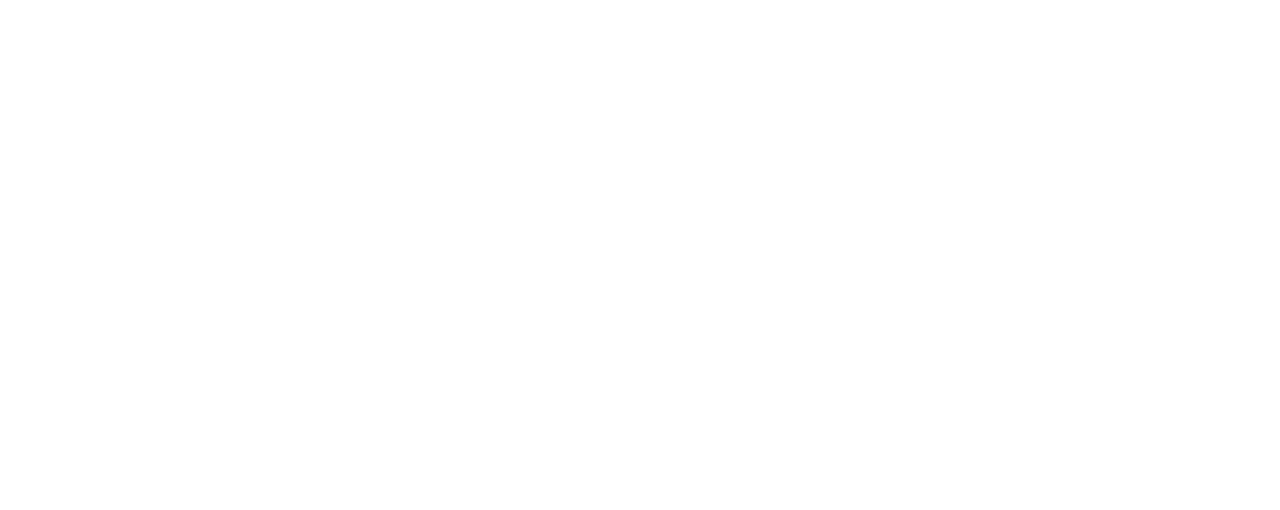
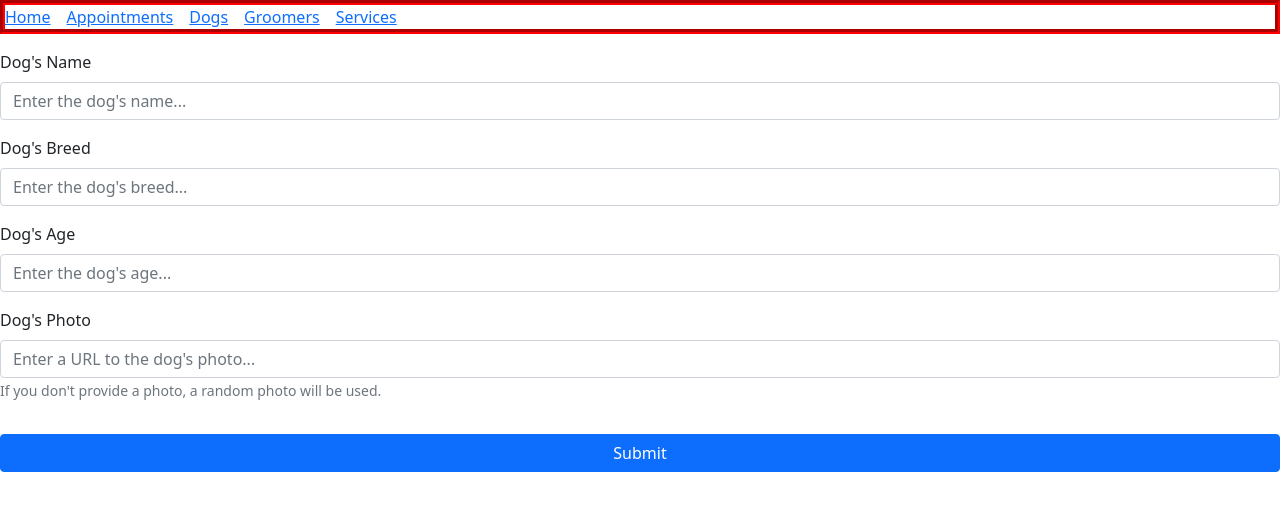
Before and after one commit to trevor-vardeman/all-dogs-go-to-the-spa-client, a React (Create React App) app: page /create-dog in a window 1280 px wide. Before the commit this address had no page. Shown: the top 510 px of the page. Built offline with nearby package versions, Linux system fonts and the light colour scheme; no server answers.

Commit message:
added CreateDog component, almost fully functioning

```diff
--- a/src/components/CreateAppointment.js
+++ b/src/components/CreateAppointment.js
@@ -58,6 +58,7 @@
       <Navbar />
       <AppointmentNav />
       <h2>Create an Appointment</h2>
+      <p>If you don't see a dog, groomer, or service, go to their pages above to create a new profile.</p>
       <Stack gap={3}>
         <DropdownButton
           title={dogSelect === "" ? "Select a Dog" : dogSelect}
--- /dev/null
+++ b/src/components/CreateDog.js
@@ -0,0 +1,80 @@
+import { useState, useEffect } from 'react'
+import { useNavigate } from "react-router-dom"
+import Form from 'react-bootstrap/Form'
+import Navbar from './Navbar'
+import Stack from 'react-bootstrap/Stack'
+import Button from 'react-bootstrap/Button'
+
+function CreateDog() {
+  const [name, setName] = useState("")
+  const [breed, setBreed] = useState("")
+  const [age, setAge] = useState("")
+  const [photo_url, setPhoto_url] = useState("")
+  const [randomDogPhoto, setRandomDogPhoto] = useState("")
+
+  let navigate = useNavigate()
+
+  useEffect(() => {
+    fetch("https://dog.ceo/api/breeds/image/random")
+      .then(r => r.json())
+      .then(data => setRandomDogPhoto(data.message))
+      .catch(err => alert(err.message))
+  },[])
+
+  function handleSubmit(e) {
+    e.preventDefault()
+
+    const dog = {
+      name: name,
+      breed: breed,
+      age: age,
+      photo_url: photo_url
+    }
+
+    fetch("http://localhost:9292/create-dog", {
+      method: "POST",
+      headers: {
+        "Content-Type": "application/json",
+      },
+      body: JSON.stringify(dog),
+    })
+    .then(() => {
+      alert("Dog saved!")
+      setName("")
+      setBreed("")
+      setAge("")
+      setPhoto_url("")
+      navigate(`/dogs`)
+    })
+  }
+
+  return (
+    <Stack gap={3}>
+      <Navbar />
+      <Form>
+        <Form.Group className="mb-3">
+          <Form.Label>Dog's Name</Form.Label>
+          <Form.Control required onChange={(e) => setName(e.target.value)} value={name} type="text" placeholder="Enter the dog's name..."/>
+        </Form.Group>
+        <Form.Group className="mb-3">
+          <Form.Label>Dog's Breed</Form.Label>
+          <Form.Control required onChange={(e) => setBreed(e.target.value)} value={breed} type="text" placeholder="Enter the dog's breed..."/>
+        </Form.Group>
+        <Form.Group className="mb-3">
+          <Form.Label>Dog's Age</Form.Label>
+          <Form.Control required onChange={(e) => setAge(e.target.value)} value={age} type="text" placeholder="Enter the dog's age..."/>
+        </Form.Group>
+        <Form.Group className="mb-3">
+          <Form.Label>Dog's Photo</Form.Label>
+          <Form.Control onChange={(e) => setPhoto_url(e.target.value)} value={photo_url} type="text" placeholder="Enter a URL to the dog's photo..."/>
+          <Form.Text className="text-muted">
+          If you don't provide a photo, a random photo will be used.
+        </Form.Text>
+        </Form.Group>
+      </Form>
+      <Button onClick={handleSubmit} as="input" type="submit" value="Submit" />
+    </Stack>
+  )
+}
+
+export default CreateDog
--- a/src/components/Dogs.js
+++ b/src/components/Dogs.js
@@ -1,9 +1,13 @@
 import { useState, useEffect } from 'react'
+import { useNavigate } from "react-router-dom"
 import Navbar from './Navbar'
 import Stack from 'react-bootstrap/Stack'
+import Button from 'react-bootstrap/Button'
 
 function Dogs() {
   const [dogs, setDogs] = useState([])
+
+  let navigate = useNavigate()
 
   useEffect(() => {
     fetch("http://localhost:9292/dogs")
@@ -12,17 +16,33 @@
       .catch(err => alert(err.message))
   },[])
 
+  function handleclick() {
+    navigate(`/create-dog`)
+  }
+
+  function handleDelete(id) {
+    fetch(`http://localhost:9292/dogs/${id}`, {
+      method: "DELETE",
+    })
+      .then(() => console.log(null))
+      .then(() => {
+        alert("Dog deleted!")
+      })
+  }
+
   return (
     <Stack gap={3}>
       <Navbar />
       <Stack gap={3}>
         <h2>Dogs</h2>
+        <Button onClick={handleclick}>Create a Dog Profile</Button>
         {dogs.map((dog) => (
           <div key={dog.id}>
+            <Button onClick={() => handleDelete(dog.id)} size="sm" variant="danger">Delete Dog</Button>
             <h6><strong>{dog.name}</strong></h6>
             <h6>Breed: {dog.breed}</h6>
             <h6>Age: {dog.age}</h6>
-            <img style={{maxWidth: "300px", maxHeight: "300px"}} src={dog.photo_url} alt={`${dog.name} the ${dog.breed}`}/>
+            <img style={{maxWidth: "200px", maxHeight: "200px"}} src={dog.photo_url} alt={`${dog.name} the ${dog.breed}`}/>
           </div>
         ))}
       </Stack>
--- a/src/index.js
+++ b/src/index.js
@@ -13,6 +13,7 @@
 import UpcomingAppointments from './components/UpcomingAppointments'
 import PastAppointments from './components/PastAppointments'
 import Dogs from './components/Dogs'
+import CreateDog from './components/CreateDog'
 import Groomers from './components/Groomers'
 import Services from './components/Services'
 import App from './components/App'
@@ -31,6 +32,7 @@
         <Route path="/upcoming-appointments" element={<UpcomingAppointments />} />
         <Route path="/past-appointments" element={<PastAppointments />} />
         <Route path="/dogs" element={<Dogs />} />
+        <Route path="/create-dog" element={<CreateDog />} />
         <Route path="/groomers" element={<Groomers />} />
         <Route path="/services" element={<Services />} />
       </Routes>
```
